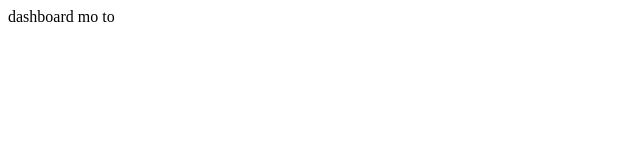
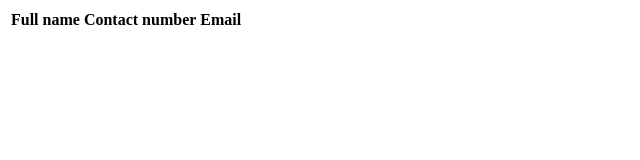
Before and after one commit to Kyusans/vanillajs-contact-app, a plain HTML site: page dashboard.html in a window 1280 px wide. Shown: the whole page, without its empty margins (0-640 px from the left). Drawn offline with Linux system fonts and the light colour scheme.

Commit message:
added dashboard.html

```diff
--- a/dashboard.html
+++ b/dashboard.html
@@ -1,11 +1,26 @@
 <!DOCTYPE html>
 <html lang="en">
+
 <head>
   <meta charset="UTF-8">
   <meta name="viewport" content="width=device-width, initial-scale=1.0">
   <title>Document</title>
 </head>
+
 <body>
-  dashboard mo to
+  <table>
+    <div>
+      <tr>
+        <th>Full name</th>
+        <th>Contact number</th>
+        <th>Email</th>
+      </tr>
+    </div>
+
+    <div class="tbody">
+
+    </div>
+  </table>
 </body>
+
 </html>
```
Also changed, not shown: js/dashboard.js (added, +7 -0 lines).
